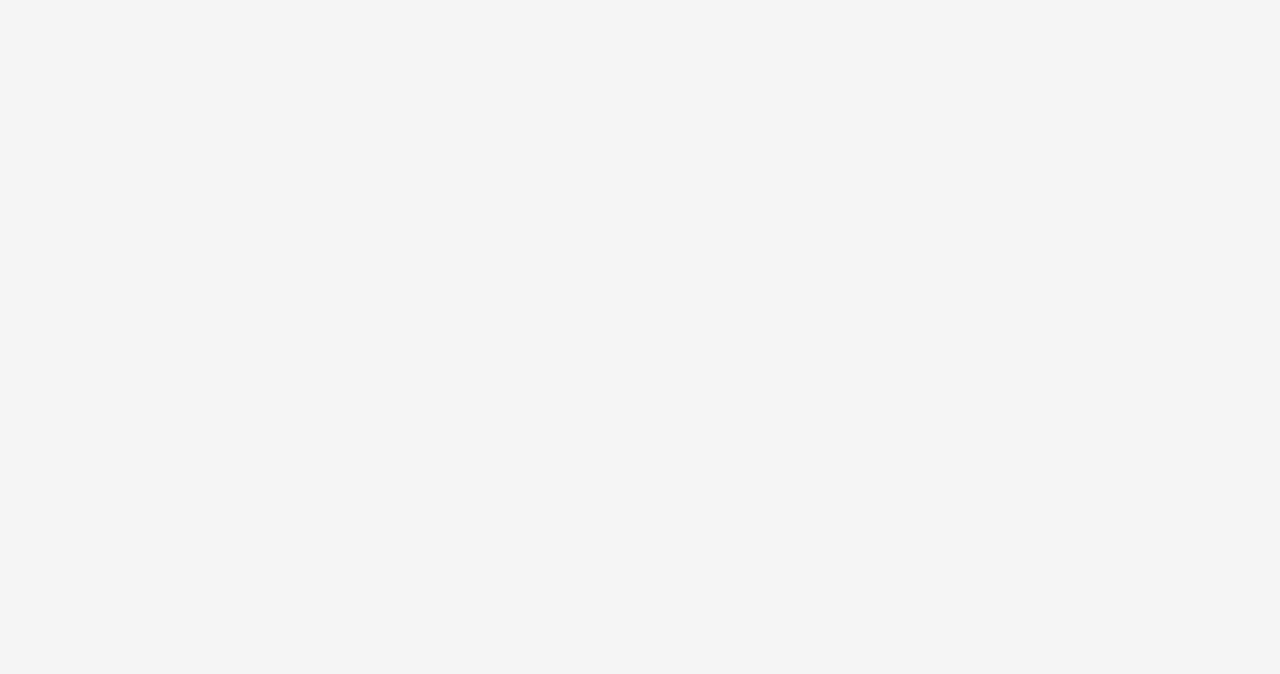
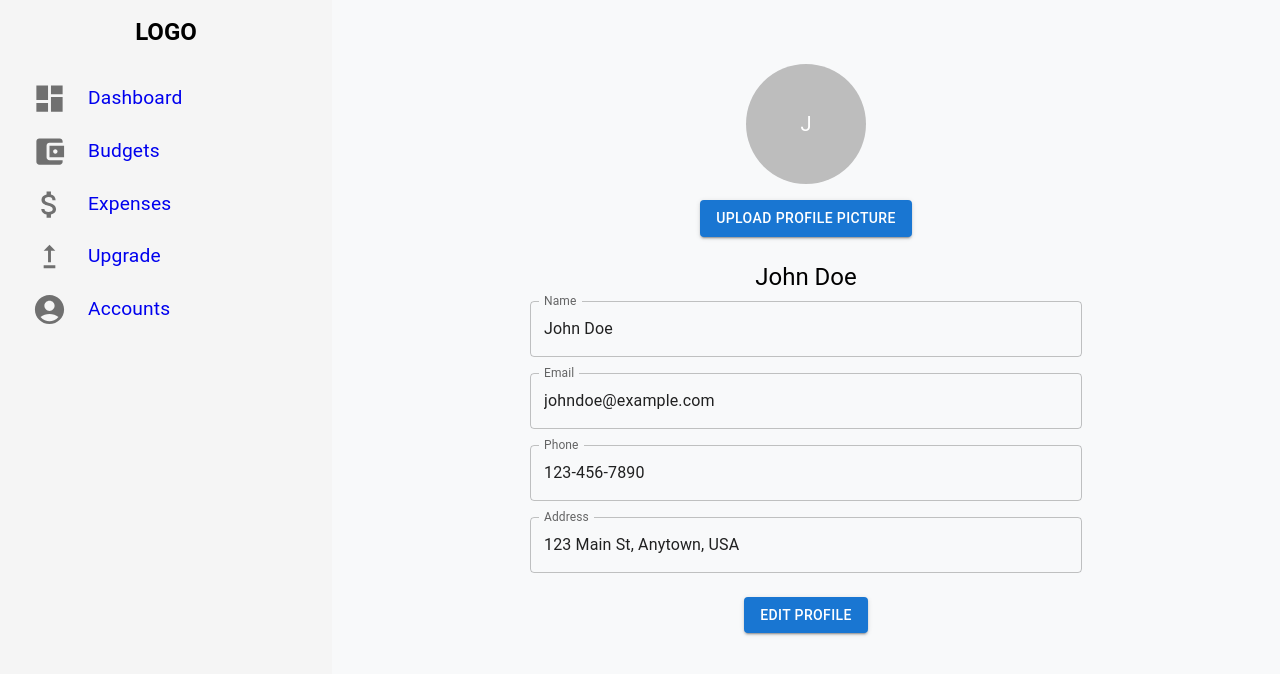
Before and after one commit to DioneCabigas/CSIT340BudgetTracker, a React (Create React App) app in the folder budget-tracker/: page /accounts in a window 1280 px wide. Before the commit this address had no page. Shown: the top 674 px of the page. Built offline with nearby package versions, Linux system fonts and the light colour scheme.

Commit message:
Added Accounts, Landing Page, Login

```diff
--- a/budget-tracker/src/Accounts.jsx
+++ b/budget-tracker/src/Accounts.jsx
@@ -1,19 +1,106 @@
-import React from "react";
-import Sidebar from "./Sidebar";
+import React, { useState } from 'react';
+import { Container, TextField, Button, Typography, Avatar, Box, Grid } from '@mui/material';
+import { styled } from '@mui/system';
+import Sidebar from './Sidebar';
+
+const StyledAvatar = styled(Avatar)(({ theme }) => ({
+  width: theme.spacing(15),
+  height: theme.spacing(15),
+  marginBottom: theme.spacing(2),
+}));
 
 const Accounts = () => {
+  const [user, setUser] = useState({
+    name: 'John Doe',
+    email: 'johndoe@example.com',
+    phone: '123-456-7890',
+    address: '123 Main St, Anytown, USA',
+  });
 
+  const [profileImage, setProfileImage] = useState(null);
+
+  const handleImageUpload = (event) => {
+    const file = event.target.files[0];
+    if (file) {
+      const imageUrl = URL.createObjectURL(file);
+      setProfileImage(imageUrl);
+    }
+  };
 
   return (
     <div style={{ display: 'flex', minHeight: '100vh', backgroundColor: '#f8f9fa' }}>
       {/* Sidebar */}
-            <Sidebar/>
+      <Sidebar />
 
+      {/* Main Content */}
       <main style={{ flex: 1, padding: '1.5rem' }}>
-                Add Stuff Here
+        <Container maxWidth="sm" sx={{ mt: 5 }}>
+          <Box display="flex" flexDirection="column" alignItems="center">
+            <StyledAvatar src={profileImage} alt={user.name}>
+              {!profileImage && user.name.charAt(0)}
+            </StyledAvatar>
+
+            <Button variant="contained" component="label" sx={{ mb: 3 }}>
+              Upload Profile Picture
+              <input
+                type="file"
+                hidden
+                accept="image/*"
+                onChange={handleImageUpload}
+              />
+            </Button>
+
+            <Typography variant="h5" gutterBottom>
+              {user.name}
+            </Typography>
+
+            <Grid container spacing={2}>
+              <Grid item xs={12}>
+                <TextField
+                  fullWidth
+                  label="Name"
+                  variant="outlined"
+                  value={user.name}
+                  InputProps={{ readOnly: true }}
+                />
+              </Grid>
+              <Grid item xs={12}>
+                <TextField
+                  fullWidth
+                  label="Email"
+                  variant="outlined"
+                  value={user.email}
+                  InputProps={{ readOnly: true }}
+                />
+              </Grid>
+              <Grid item xs={12}>
+                <TextField
+                  fullWidth
+                  label="Phone"
+                  variant="outlined"
+                  value={user.phone}
+                  InputProps={{ readOnly: true }}
+                />
+              </Grid>
+              <Grid item xs={12}>
+                <TextField
+                  fullWidth
+                  label="Address"
+                  variant="outlined"
+                  value={user.address}
+                  InputProps={{ readOnly: true }}
+                />
+              </Grid>
+            </Grid>
+
+            <Button variant="contained" color="primary" sx={{ mt: 3 }}>
+              Edit Profile
+            </Button>
+          </Box>
+        </Container>
       </main>
     </div>
-    )
-}
+  );
+};
 
 export default Accounts;
--- a/budget-tracker/src/AllRoutes.jsx
+++ b/budget-tracker/src/AllRoutes.jsx
@@ -5,16 +5,21 @@ import Budgets from "./Budgets";
 import Expenses from "./Expenses";
 import Upgrades from "./Upgrades";
 import Accounts from "./Accounts";
+import LandingPage from "./LandingPage";
+import Login from "./login";
+
 
 const AllRoutes = () => {
   return (
     <div>
       <Routes>
-        <Route path="/" element={<Dashboard />} />
+        <Route path="/" element={<LandingPage />} />
+        <Route path="/dashboard" element={<Dashboard />} />
+        <Route path="/login" element={<Login/>}/>
         <Route path="/budgets" element={<Budgets />} />
         <Route path="/expenses" element={<Expenses />} />
         <Route path="/upgrades" element={<Upgrades />} />
-        <Route path="/account" element={<Accounts />} />
+        <Route path="/accounts" element={<Accounts/>} />
       </Routes>
     </div>
   );
--- a/budget-tracker/src/LandingPage.jsx
+++ b/budget-tracker/src/LandingPage.jsx
@@ -1,7 +1,8 @@
 import React from 'react';
 import { Button, AppBar, Toolbar, Typography } from '@mui/material';
 import { Link } from 'react-router-dom';
-import './LandingPage.css';
+import './css/LandingPage.css';
+
 
 function LandingPage() {
   return (
@@ -38,6 +39,8 @@ function LandingPage() {
             </Link>
             <Button
       variant="contained"
+      component={Link}
+      to="/Login"
       sx={{
         backgroundColor: '#4747e9',
         color: 'white',
--- a/budget-tracker/src/Sidebar.jsx
+++ b/budget-tracker/src/Sidebar.jsx
@@ -12,7 +12,7 @@ const Sidebar = () => {
         <div style={{ width: '300px', backgroundColor: '#f5f5f5', padding: '1rem' }}>
             <Typography variant="h5" style={{ marginBottom: '1rem', fontWeight: 'bold', textAlign: 'center' }}>LOGO</Typography>
             <List>
-            <ListItem button component={Link} to={'/'}>
+            <ListItem button component={Link} to={'/dashboard'}>
                 <ListItemIcon><DashboardIcon fontSize='large' /></ListItemIcon>
                 <ListItemText
                 primary="Dashboard"
@@ -36,10 +36,10 @@ const Sidebar = () => {
                 primary="Upgrade"
                 primaryTypographyProps={{ fontSize: '1.2rem' }} />
             </ListItem>
-            <ListItem button component={Link} to={'/account'}>
+            <ListItem button component={Link} to={'/accounts'}>
                 <ListItemIcon><AccountCircleIcon fontSize='large' /></ListItemIcon>
                 <ListItemText
-                primary="Account"
+                primary="Accounts"
                 primaryTypographyProps={{ fontSize: '1.2rem' }} />
             </ListItem>
             </List>
--- a/budget-tracker/src/login.jsx
+++ b/budget-tracker/src/login.jsx
@@ -1,7 +1,7 @@
 import React, { useState } from 'react';
 import { Link } from 'react-router-dom';
 import { FaFacebook, FaGoogle } from 'react-icons/fa';
-import './login.css';
+import './css/login.css';
 
 function Login() {
   const [email, setEmail] = useState('');
@@ -15,7 +15,7 @@ function Login() {
   return (
     <div className="login-container">
       <div className="image-section">
-        <img src={require('./Background.jpg')} alt="Login Illustration" />
+        <img src={require('./static/Background.jpg')} alt="Login Illustration" />
       </div>
       <div className="form-section">
         <h2>Sign in</h2>
@@ -56,7 +56,9 @@ function Login() {
               required
             />
           </div>
-          <button type="submit" className="continue-button">Continue</button>
+          <Link to="/Dashboard" className="continue-button">
+           Continue
+          </Link>
         </form>
 
         <p>
--- a/budget-tracker/src/userProfile.jsx
+++ b/budget-tracker/src/userProfile.jsx
@@ -1,6 +1,7 @@
 import React, { useState } from 'react';
 import { Container, TextField, Button, Typography, Avatar, Box, Grid } from '@mui/material';
 import { styled } from '@mui/system';
+import Sidebar from './Sidebar';
 
 const StyledAvatar = styled(Avatar)(({ theme }) => ({
   width: theme.spacing(15),
@@ -28,6 +29,7 @@ const UserProfile = () => {
 
   return (
     <Container maxWidth="sm" sx={{ mt: 5 }}>
+
       <Box display="flex" flexDirection="column" alignItems="center">
         <StyledAvatar src={profileImage} alt={user.name}>
           {!profileImage && user.name.charAt(0)}
```
Also changed, not shown: 1 other file (tests, documents, lock files or other folders). Lines whose indentation alone changed are shown as unchanged.
